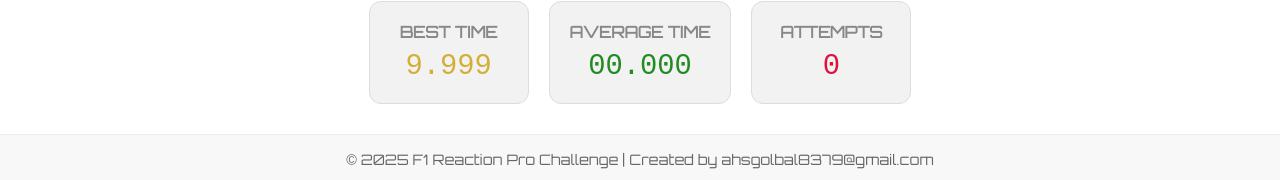
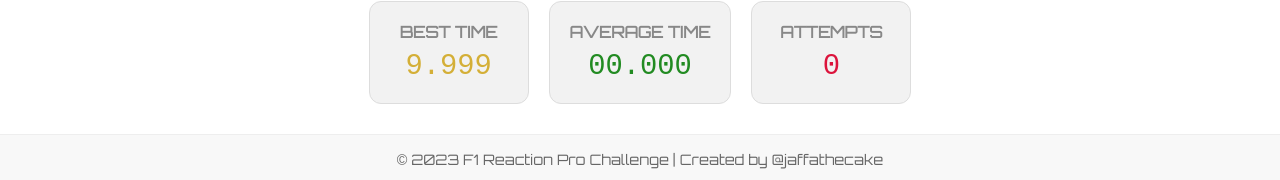
Before and after one commit to Cyber-1122/F1-REACTION-PRO, a plain HTML site: page index.html in a window 1280 px wide. Shown: the part 834-1014 px from the top of the page. Drawn offline with Linux system fonts and the light colour scheme.

Commit message:
Add files via upload

```diff
--- a/index.html
+++ b/index.html
@@ -71,7 +71,7 @@
     </div>
 
     <footer>
-        © 2025 F1 Reaction Pro Challenge | Created by ahsgolbal8379@gmail.com
+        © 2023 F1 Reaction Pro Challenge | Created by @jaffathecake
     </footer>
 
     <script src="script.js"></script>
```
